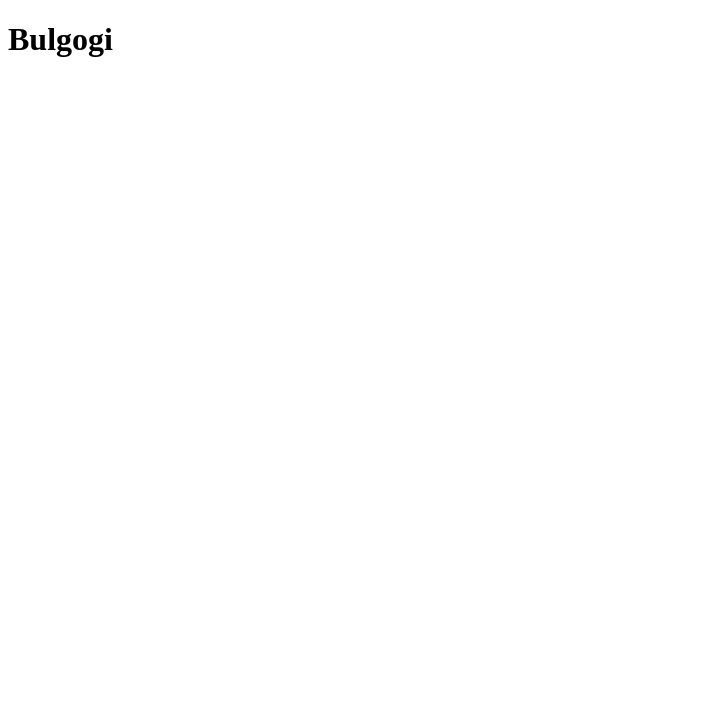
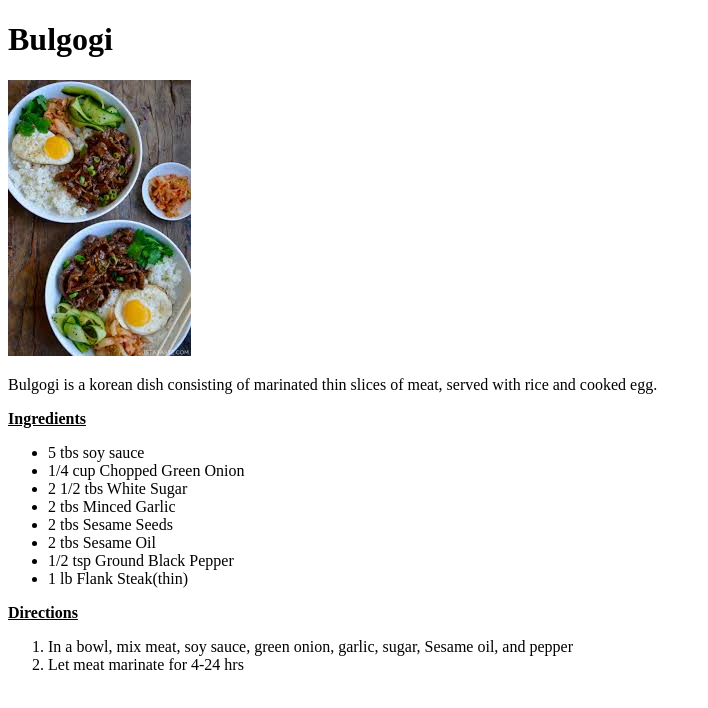
Before and after one commit to FredD16/odin-recipes, a plain HTML site: page recipes/bulgogi.html in a window 1280 px wide. Shown: the whole page, without its empty margins (0-708 px from the left). Drawn offline with Linux system fonts and the light colour scheme.

Commit message:
added bulgogi recipe

```diff
--- a/recipes/bulgogi.html
+++ b/recipes/bulgogi.html
@@ -6,6 +6,30 @@
 
     <body>
         <h1>Bulgogi</h1>
+        <image src="../images/bulgogi.jpg" alt="Plate of marinated meat with rice">
+        <p>
+            Bulgogi is a korean dish consisting of marinated thin slices of meat, served
+            with rice and cooked egg.
+        </p>
+        <p><u><b>Ingredients</b></u></p>
+        <ul>
+            <li>5 tbs soy sauce</li>
+            <li>1/4 cup Chopped Green Onion</li>
+            <li>2 1/2 tbs White Sugar</li>
+            <li>2 tbs Minced Garlic</li>
+            <li>2 tbs Sesame Seeds</li>
+            <li>2 tbs Sesame Oil</li>
+            <li>1/2 tsp Ground Black Pepper</li>
+            <li>1 lb Flank Steak(thin)</li>
+        </ul>
+        <p><u><b>Directions</b></u></p>
+        <ol>
+            <li>In a bowl, mix meat, soy sauce, green onion, garlic, sugar, Sesame
+                oil, and pepper
+            </li>
+            <li>Let meat marinate for 4-24 hrs</li>
+
+        </ol>
 
     </body>
 </html>
```
